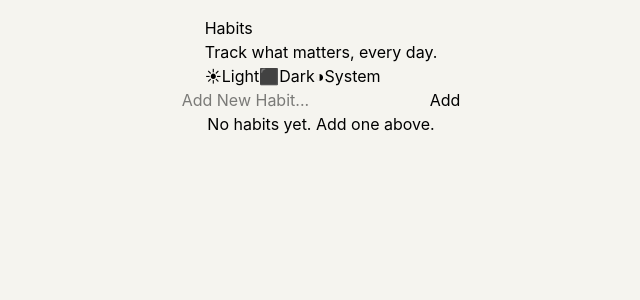
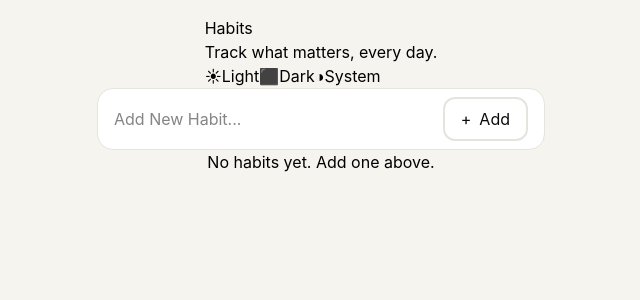
Before and after one commit to iabolfazl83/habit-tracker, a React (Vite) app: page / in a window 1280 px wide. Shown: the top 300 px of the page, without its empty margins (319-959 px from the left). Built offline with nearby package versions, Linux system fonts and the light colour scheme.

Commit message:
fixed styling for add habit form.

```diff
--- a/src/components/AddHabitForm.tsx
+++ b/src/components/AddHabitForm.tsx
@@ -25,12 +25,16 @@ export function AddHabitForm({onAddHabit}: AddHabitFormProps) {
     }
 
     return (
-        <form onSubmit={handleSubmit}>
+        <form onSubmit={handleSubmit} className="w-full flex items-center gap-2 justify-between text-center bg-claude-input dark:bg-claude-input-dark p-2 px-4 text-claude-text dark:text-claude-text-dark rounded-2xl border border-claude-border dark:border-claude-border-dark">
             <input
+                className="focus:outline-0 w-full wrap-break-word"
                 type="text" placeholder="Add New Habit..." value={name}
                 onChange={handleChange}
             />
-            <button type="submit">Add</button>
+            <button type="submit" className="flex items-center gap-2 justify-between py-2 px-4 border-2 border-claude-border dark:border-claude-border-dark rounded-xl hover:bg-claude-bg hover:dark:bg-claude-bg-dark cursor-pointer duration-200">
+                <span>+</span>
+                <span>Add</span>
+            </button>
         </form>
     )
 }
```
